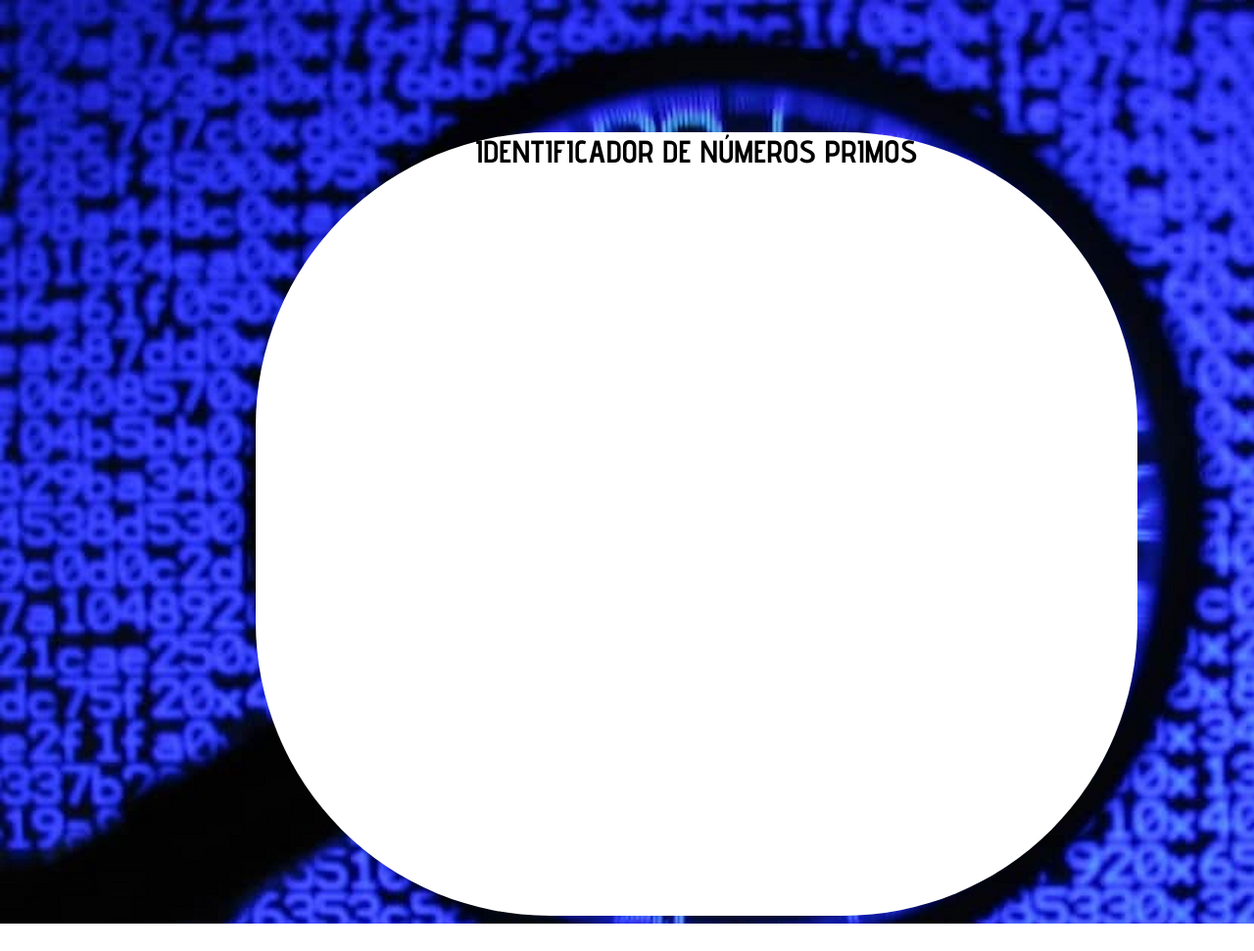
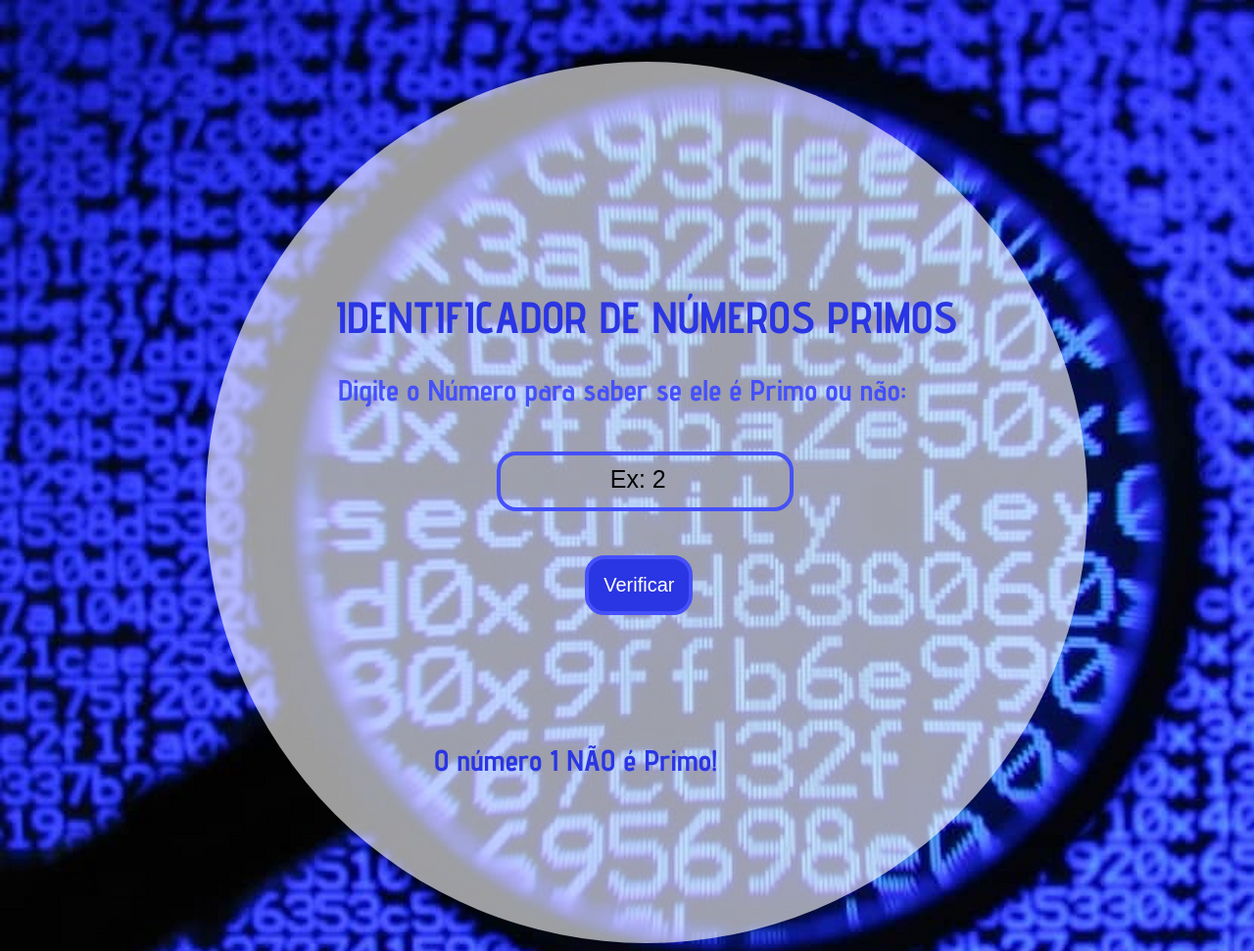
Before and after one commit to jotachristian/NumerosPrimos, a PHP site: page /?primo=1 in a window 1280 px wide. Shown: the whole page at 98% size. Before the commit the page ends 943 px from the top, so only its background shows below. Run offline with PHP 8.4, Linux system fonts and the light colour scheme.

Commit message:
Adicao css e php

```diff
--- a/css/style.css
+++ b/css/style.css
@@ -6,16 +6,74 @@ body {
 }
 
 .quadrado {
-    background-color: rgb(255, 255, 255);
+    background-color: rgba(255, 255, 255, 0.611);
     width: 900px;
-    height: 800px;
-    margin-left: 20%;
-    margin-top: 6%;
-    border-radius: 300px;
+    height: 900px;
+    margin-left: 16%;
+    border-radius: 600px;
+    margin-top: 5%;
 }
 
 h1 {
     text-align: center;
     font-family: "Advent Pro";
-    margin-top: 15%;
+    padding-top: 26%;
+    font-size: 45px;
+    color: #2a35e3;
 }
+
+form label {
+    text-align: center;
+    font-size: 30px;
+    padding-left: 15%;
+    padding-top: 30%;
+    font-family: "Advent Pro";
+    font-weight: bolder;
+    color: #4550fa;
+
+}
+
+form input {
+    margin-left: 33%;
+    margin-top: 5%;
+    padding: 15px;
+    background-color: transparent;
+    border-style: initial;
+    border: 4px solid #4550fa;
+    border-radius: 20px;
+    font-size: 20px;
+
+
+}
+
+input::placeholder {
+    color: black;
+    text-align: center;
+    font-size: 25px;
+    padding-top: 20px;
+}
+
+input:hover {
+    border-color: #2a35e3;
+}
+
+input:focus {
+    border-color: #2a35e3;
+    outline: none;
+}
+
+.verificar {
+    background-color: #2a35e3;
+    color: white;
+    margin-left: 43%;
+}
+
+.Resultado {
+    color: #2a35e3;
+    font-family: "Advent Pro";
+    font-weight: bold;
+    font-size: 30px;
+    position: absolute;
+    margin-top: -16%;
+    margin-left: 34%;
+}
--- a/index.php
+++ b/index.php
@@ -15,7 +15,37 @@
 <body>
     <div class="quadrado">
         <h1>IDENTIFICADOR DE NÚMEROS PRIMOS</h1>
+        <form method="get" action="index.php">
+            <label for="">Digite o Número para saber se ele é Primo ou não:</label><br>
+            <input type="number" placeholder="Ex: 2" class="campo" name="primo" min="1" required><br>
+            <a href="index.php">
+                <input type="submit" value="Verificar" class="verificar">
+            </a>
     </div>
+
+    <?php
+    $primo = $_GET["primo"];
+
+    function ehPrimo($num)
+    {
+        if ($num <= 1) {
+            return false;
+        }
+        for ($i = 2; $i <= sqrt($num); $i++) {
+            if ($num % $i == 0) {
+                return false;
+            }
+        }
+        return true;
+    }
+
+    if (ehPrimo($primo)) {
+        echo " <div class='Resultado'>O número $primo é Primo!</div>";
+    } else {
+        echo " <div class='Resultado'>O número $primo NÃO é Primo!</div>";
+    }
+
+    ?>
 </body>
 
 </html>
```
